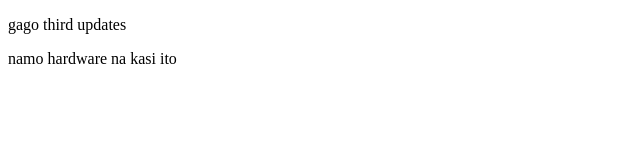
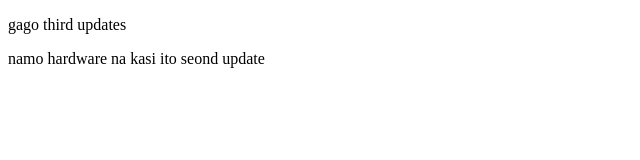
Before and after one commit to ciscooooooooooo/practice3-trylang, a plain HTML site: page index.html in a window 1280 px wide. Shown: the full height of the page, 0-640 px from the left. Drawn offline with Linux system fonts and the light colour scheme.

Commit message:
hardware second update

```diff
--- a/index.html
+++ b/index.html
@@ -8,7 +8,7 @@
 </head>
 <body>
     <P>gago third updates</P>
-    <a>namo hardware na kasi ito</a>
+    <a>namo hardware na kasi ito seond update</a>
 
 
 
```
